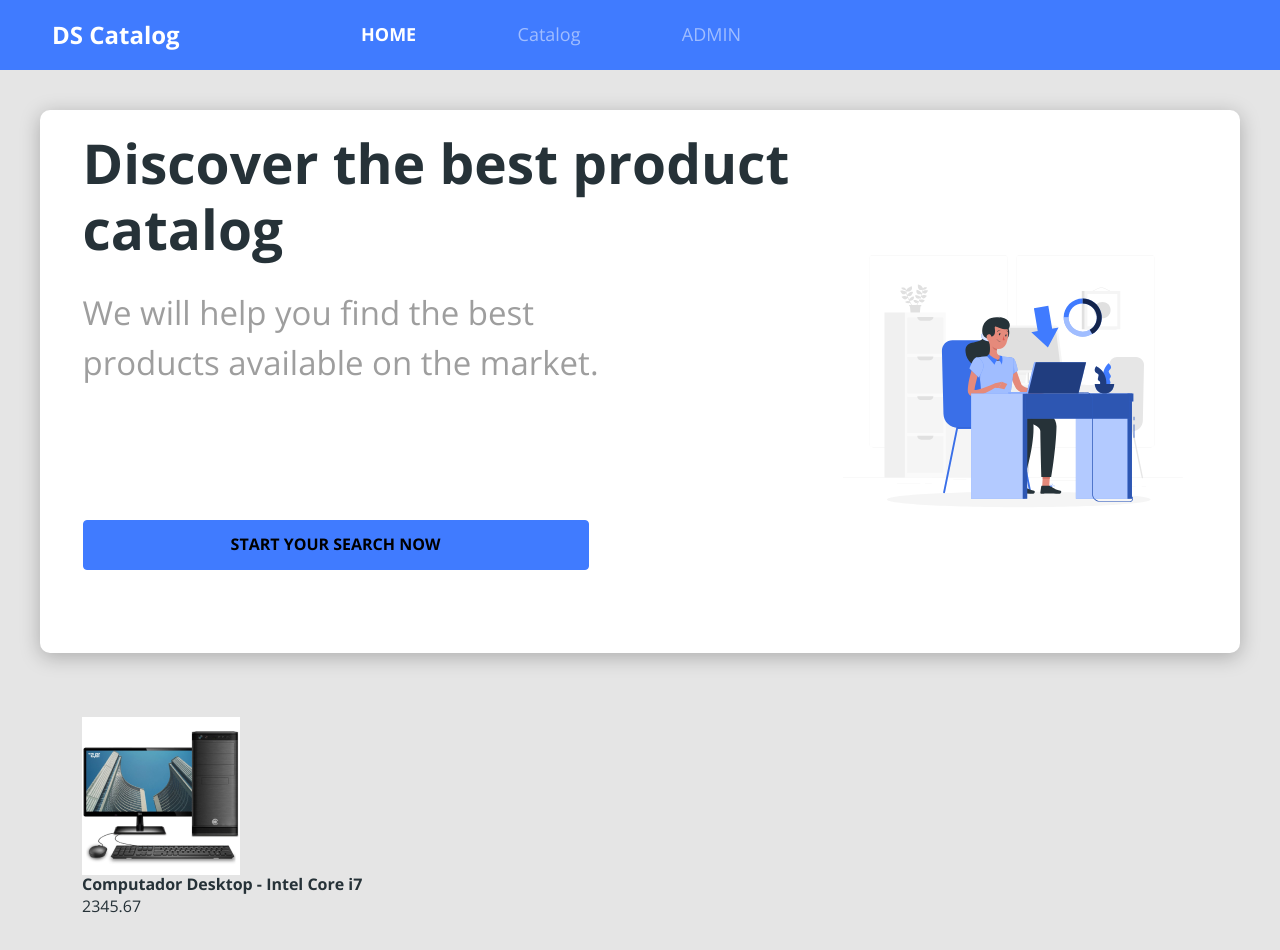
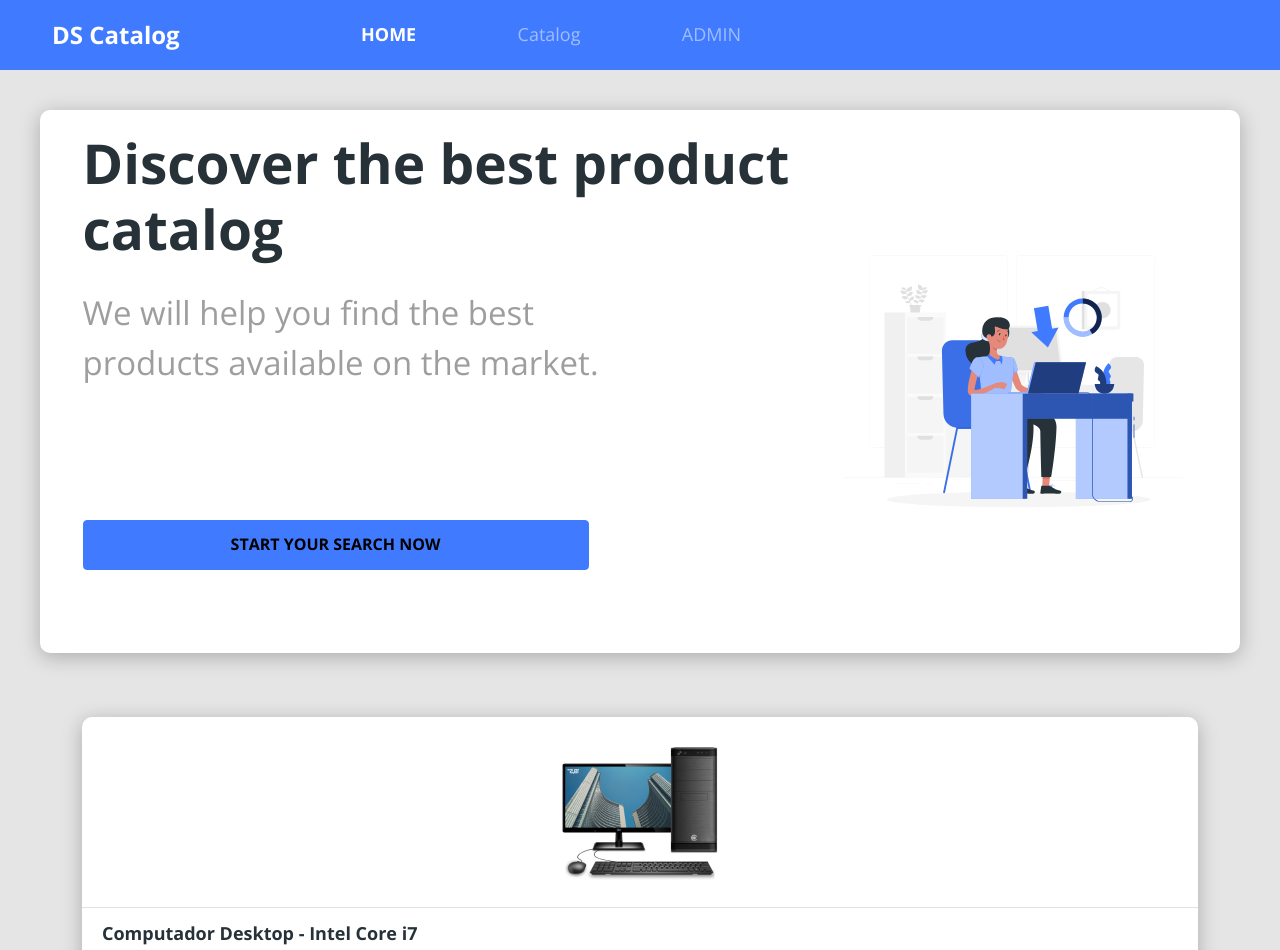
Before and after one commit to J-DouglasLira/DSCatalog, a React (Create React App) app in the folder frontend/: page / in a window 1280 px wide. Shown: the top 950 px of the page. Built offline with nearby package versions, Linux system fonts and the light colour scheme.

Commit message:
feat: product price component into ProductCard

```diff
--- a/frontend/src/components/ProductCard/index.tsx
+++ b/frontend/src/components/ProductCard/index.tsx
@@ -1,15 +1,16 @@
 import "./styles.css";
 import ProductImg from "assets/images/product.png";
+import ProductPrice from "components/ProductPrice";
 
 const ProductCard = () => {
   return (
-    <div>
-      <div>
+    <div className="base-card product-card">
+      <div className="card-top-container">
         <img src={ProductImg} alt="Nome do Produto" />
       </div>
-      <div>
+      <div className="card-bottom-container">
         <h6>Computador Desktop - Intel Core i7</h6>
-        <p>2345.67</p>
+        <ProductPrice />
       </div>
     </div>
   );
```
